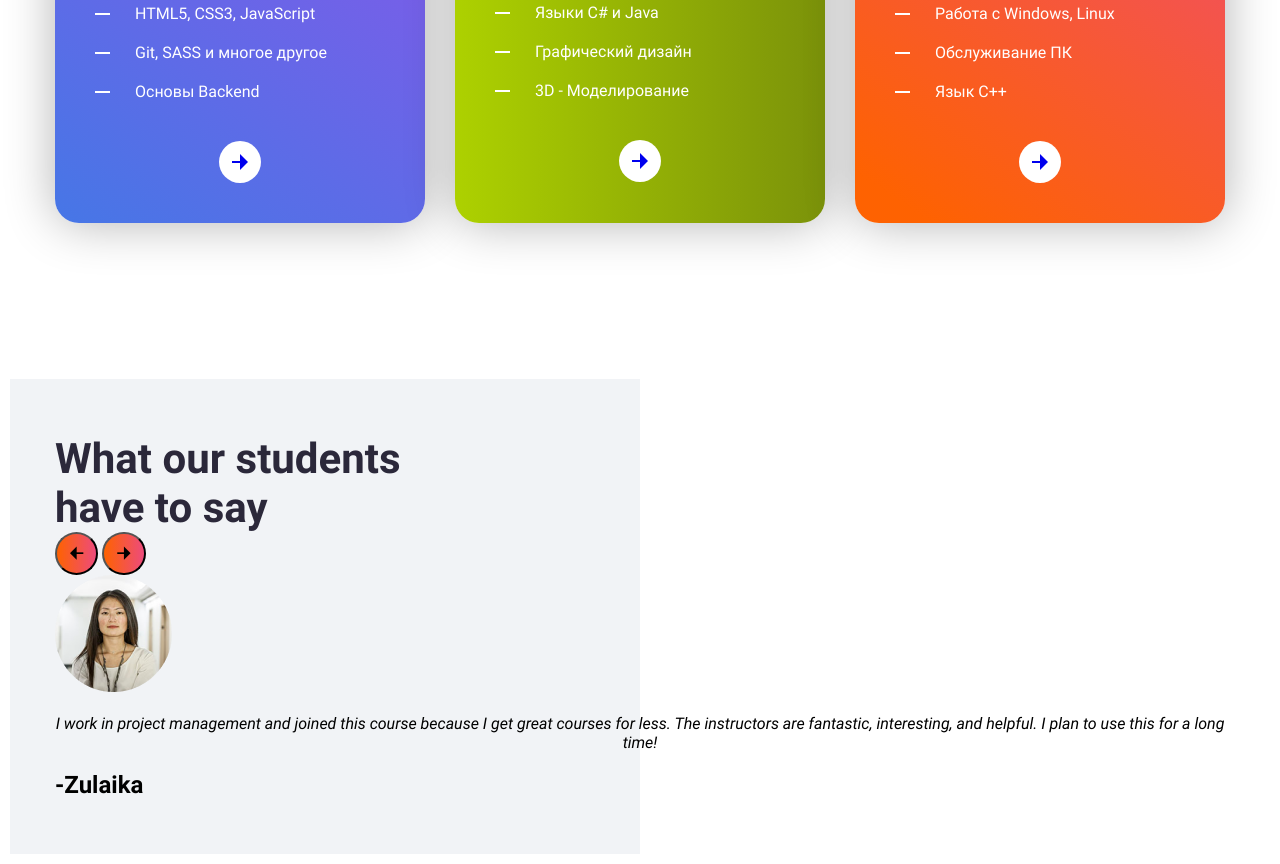
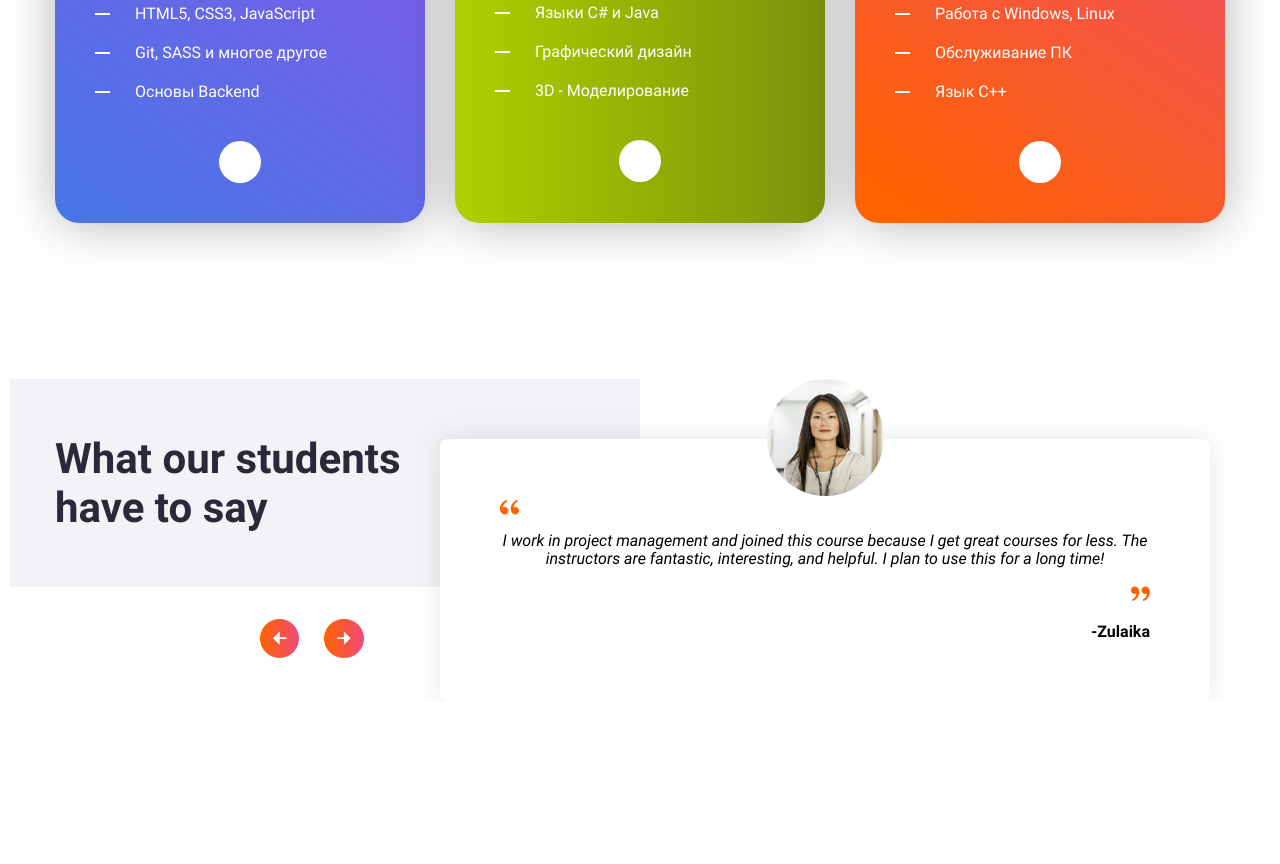
Before and after one commit to NineSirius/online-learning, a plain HTML site: page index.html in a window 1280 px wide. Shown: the part 1933-2797 px from the top of the page. After the commit the page ends 2634 px from the top, so only its background shows below. Drawn offline with nearby package versions, Linux system fonts and the light colour scheme.

Commit message:
complete review-block

```diff
--- a/assets/scss/_components.scss
+++ b/assets/scss/_components.scss
@@ -25,13 +25,12 @@
     padding: 30px 20px;
     border-radius: 10px;
     z-index: 11;
-    transform: translateY(-300%);
+    transform: scale(0.1);
     transition: .2s;
     will-change: transform;
 
     &.active {
-      transform: translateY(0);
-      will-change: transform;
+      transform: scale(1);
     }
 
     &-title {
@@ -161,4 +160,7 @@
   background: var(--base-gradient);
   border-radius: 50%;
   padding: 13px;
+
+  border: unset;
+  color: var(--light-color);
 }
--- a/assets/scss/_main.scss
+++ b/assets/scss/_main.scss
@@ -219,9 +219,87 @@
   border-radius: 0px 12px 0px 0px;
   padding: 55px 0;
 
-  .review-content {
-    line-height: 18.75px;
-    font-style: italic;
+
+
+  .arrow-btns {
+    position: absolute;
+    top: 240px;
+    left: 250px;
+
+    display: flex;
+    gap: 25px;
+  }
+
+  .review-card {
+    position: absolute;
+    transform: translateX(50%);
+    top: 60px;
+    max-width: 770px;
+    background: #FFFFFF;
+    box-shadow: 0px 0px 28px rgba(0, 0, 0, 0.1);
+    border-radius: 8px;
+    padding: 60px;
+
+    display: flex;
+    flex-direction: column;
+    align-items: center;
+
+    .review-info .start {
+      margin-bottom: 17px;
+      align-self: flex-start;
+    }
+
+    .review-info .end {
+      margin-top: 17px;
+      align-self: flex-end;
+    }
+
+    .review-info {
+      display: flex;
+      flex-direction: column;
+    }
+
+    .review-content {
+      line-height: 18.75px;
+      font-style: italic;
+      text-align: center;
+    }
+
+    .review-author {
+      margin-top: 20px;
+      align-self: end;
+      font-size: 16px;
+    }
+
+    &-avatar {
+      position: absolute;
+      top: -60px;
+    }
+  }
+
+  @include _1200px {
+    justify-content: center;
     text-align: center;
+    background: #F1F3F6;
+
+    .arrow-btns {
+      position: unset;
+      justify-content: center;
+      margin: 20px 0;
+    }
+
+    .review-card {
+      position: relative;
+      transform: unset;
+      margin: 0 auto;
+    }
+  }
+
+  @include _992px {
+    margin-top: 1000px;
+  }
+
+  @include _768px {
+    margin-top: 1500px;
   }
 }
```
Also changed, not shown: assets/css/styles.css, assets/fonts/icons/icomoon.svg, assets/fonts/icons/icomoon.ttf, assets/fonts/icons/icomoon.woff, 2 other files.
